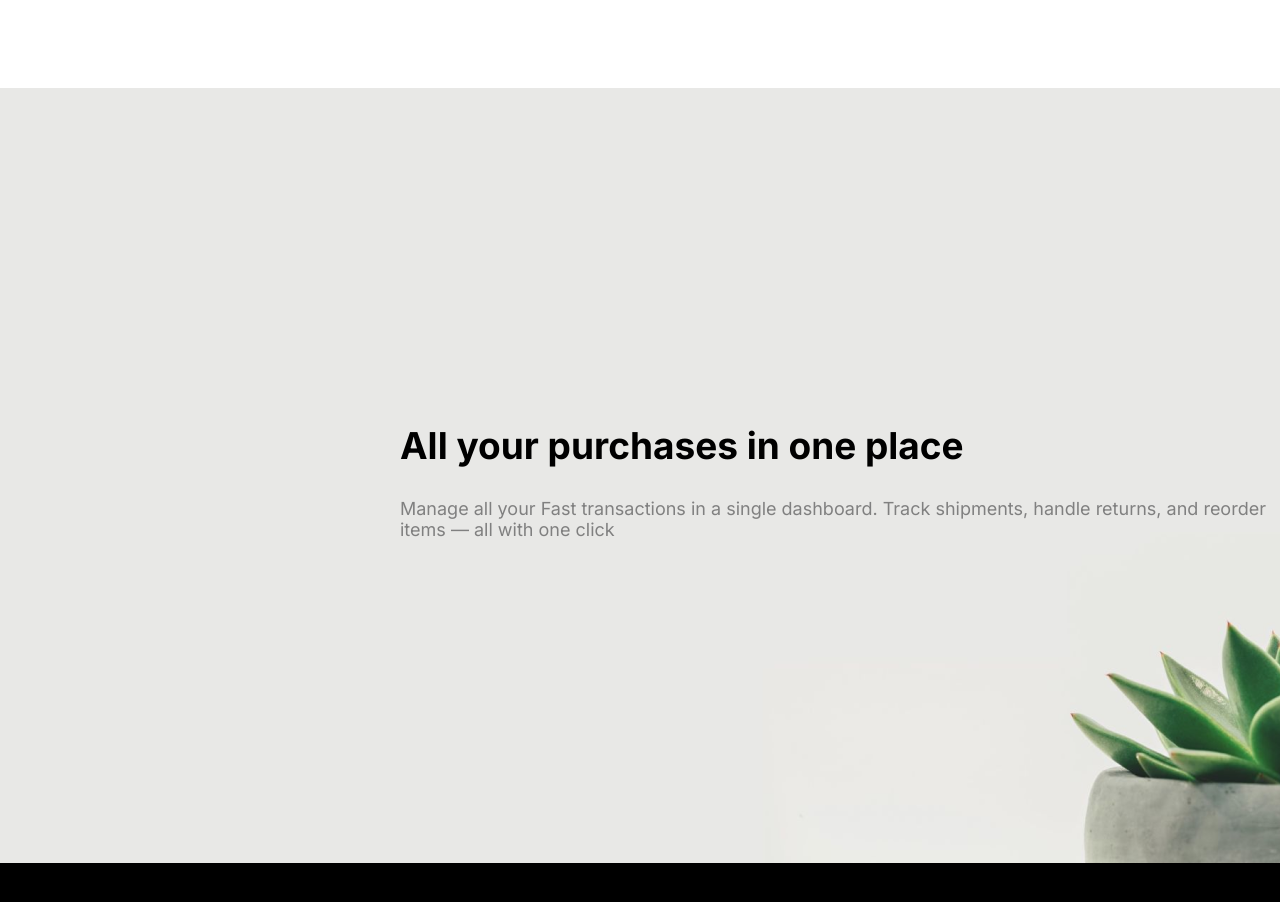
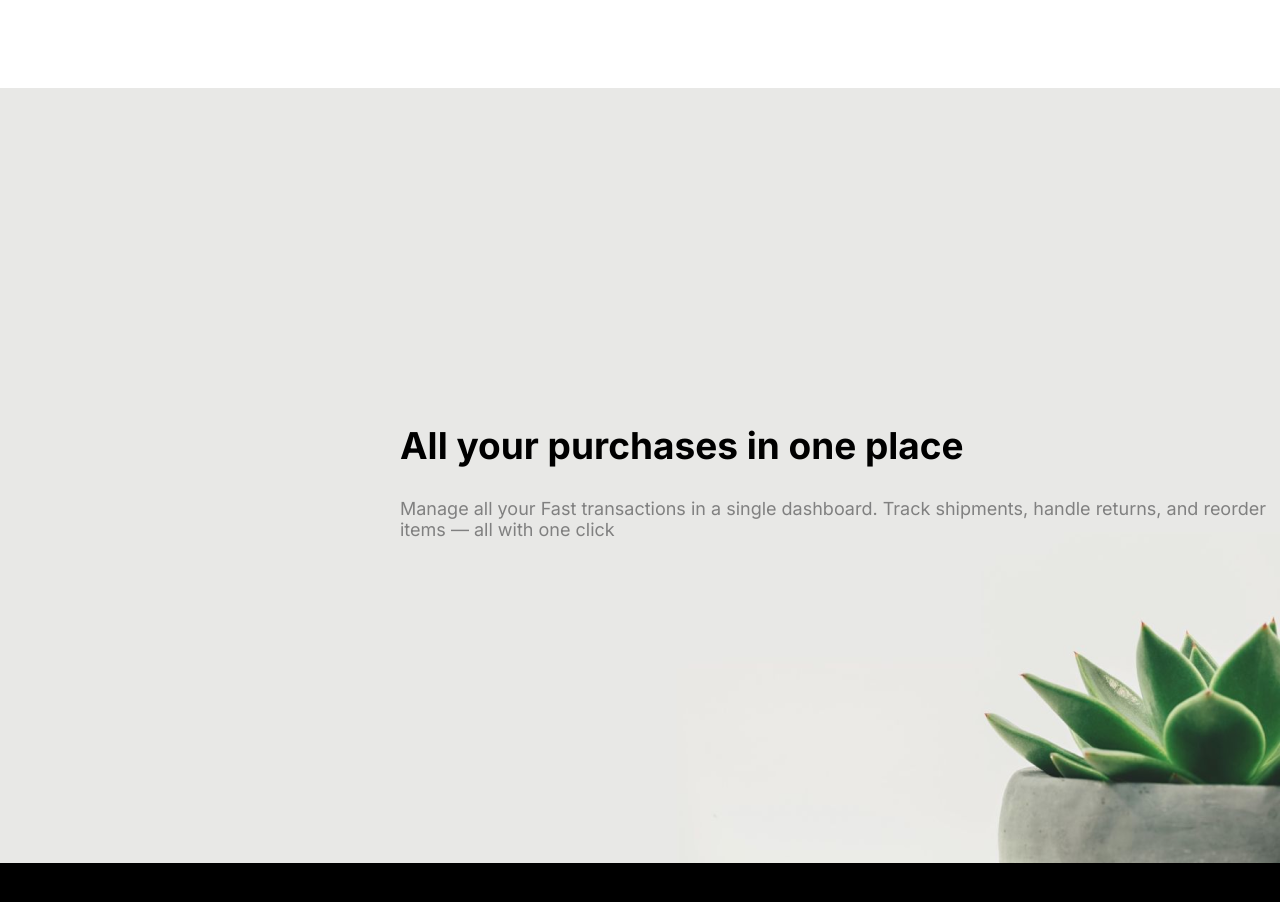
Before and after one commit to epontoni/faster, a plain HTML site: page index.html in a window 1280 px wide. Shown: the part 1437-2339 px from the top of the page. Drawn offline with Linux system fonts and the light colour scheme.

Commit message:
some little changes

```diff
--- a/css/index.css
+++ b/css/index.css
@@ -22,6 +22,7 @@
 body {
     margin: 0;
     font-family: var(--baseFontFamily);
+    overflow-x: hidden; /* añadido para quitar el overflow-x del pseudo elemento after de la sección 3*/
 }
 
 header {
@@ -184,6 +185,7 @@ section {
     display: grid;
     grid-template-columns: var(--gridColumns);
     background-image: url('../images/planta.png');
+    background-position: right bottom;
     background-size: cover;
 }
 
```
